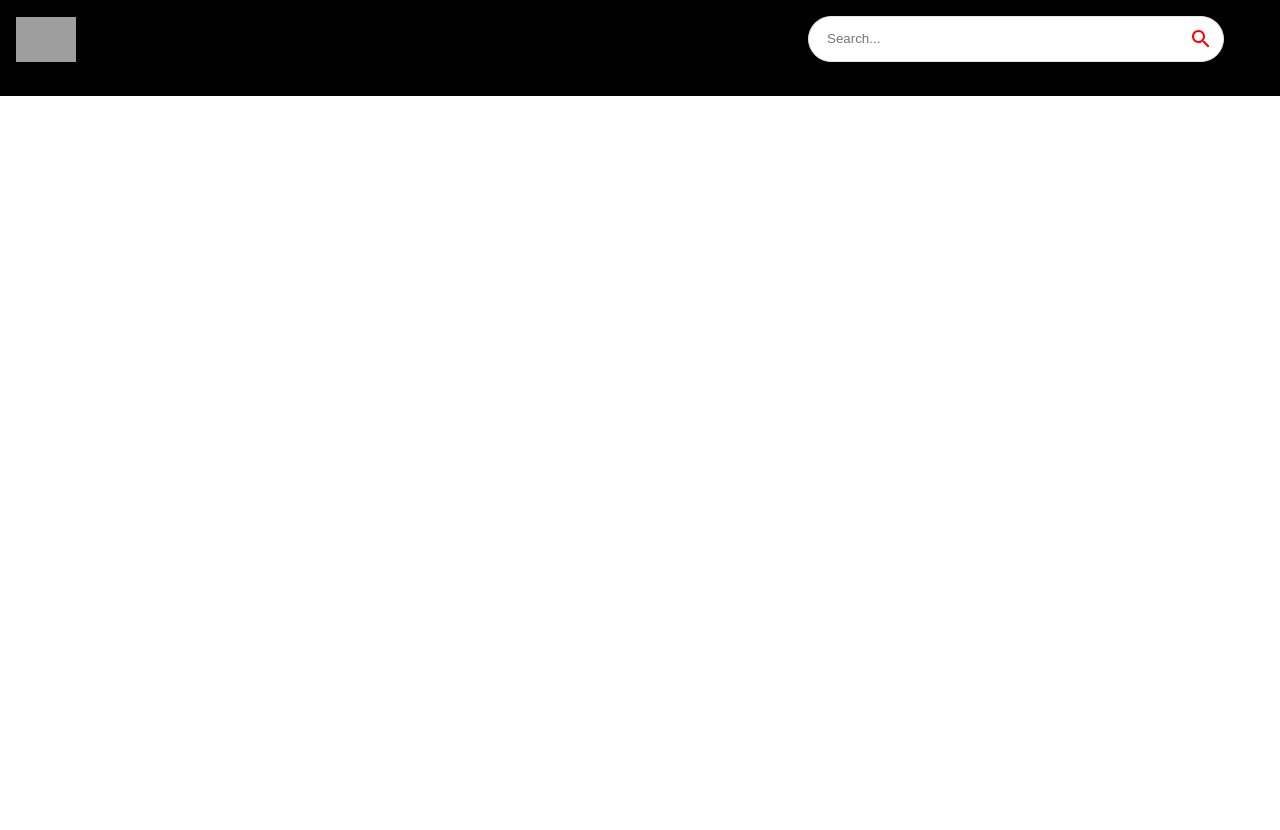
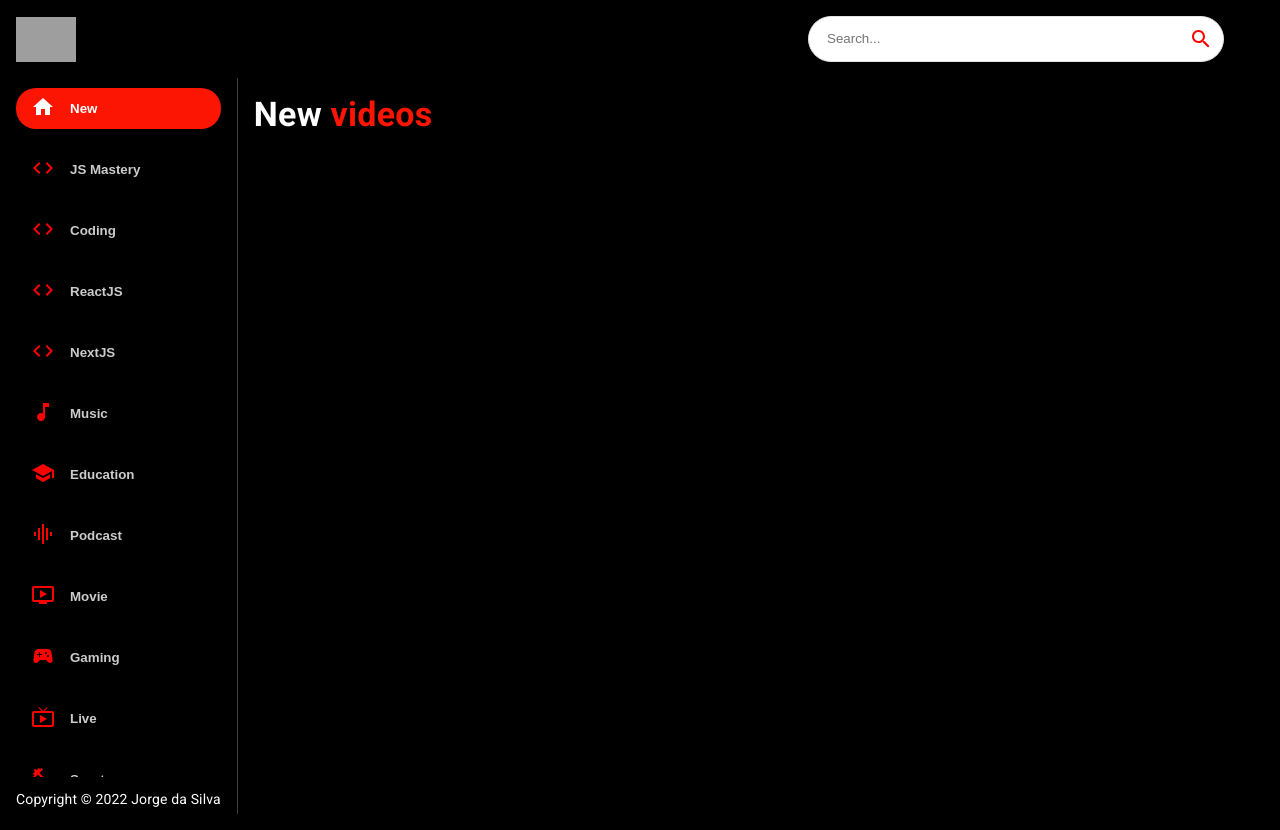
Before and after one commit to JorgeDaSilva72/youtube-clone-react, a React (Create React App) app: page / in a window 1280 px wide. Before the commit the page ends 800 px from the top, so only its background shows below. Built offline with nearby package versions, Linux system fonts and the light colour scheme; grey boxes are pictures that could not be loaded.

Commit message:
Création of Feed and Sidebar component

```diff
--- a/src/components/Feed.jsx
+++ b/src/components/Feed.jsx
@@ -1,7 +1,46 @@
-import React from "react";
+import React, { useEffect, useState } from "react";
+import { Box, Stack, Typography } from "@mui/material";
 
+import { Videos, Sidebar } from "./";
 const Feed = () => {
-  return <div>Feed</div>;
+  const [selectedCategory, setSelectedCategory] = useState("New");
+  return (
+    <Stack sx={{ flexDirection: { sx: "column", md: "row" } }}>
+      <Box
+        sx={{
+          height: { sx: "auto", md: "92vh" },
+          borderRight: "1px solid #3d3d3d",
+          px: { sx: 0, md: 2 },
+        }}
+      >
+        <Sidebar
+          selectedCategory={selectedCategory}
+          setSelectedCategory={setSelectedCategory}
+        />
+
+        <Typography
+          className="copyright"
+          variant="body2"
+          sx={{ mt: 1.5, color: "#fff" }}
+        >
+          Copyright © 2022 Jorge da Silva
+        </Typography>
+      </Box>
+
+      <Box p={2} sx={{ overflowY: "auto", height: "90vh", flex: 2 }}>
+        <Typography
+          variant="h4"
+          fontWeight="bold"
+          mb={2}
+          sx={{ color: "white" }}
+        >
+          {selectedCategory} <span style={{ color: "#FC1503" }}>videos</span>
+        </Typography>
+
+        <Videos />
+      </Box>
+    </Stack>
+  );
 };
 
 export default Feed;
--- /dev/null
+++ b/src/components/Sidebar.jsx
@@ -0,0 +1,43 @@
+import React from "react";
+import { Stack } from "@mui/material";
+
+import { categories } from "../utils/constants";
+
+const Categories = ({ selectedCategory, setSelectedCategory }) => (
+  <Stack
+    direction="row"
+    sx={{
+      overflowY: "auto",
+      height: { sx: "auto", md: "95%" },
+      flexDirection: { md: "column" },
+    }}
+  >
+    {categories.map((category) => (
+      <button
+        className="category-btn"
+        onClick={() => setSelectedCategory(category.name)}
+        style={{
+          background: category.name === selectedCategory && "#FC1503",
+          color: "white",
+        }}
+        key={category.name}
+      >
+        <span
+          style={{
+            color: category.name === selectedCategory ? "white" : "red",
+            marginRight: "15px",
+          }}
+        >
+          {category.icon}
+        </span>
+        <span
+          style={{ opacity: category.name === selectedCategory ? "1" : "0.8" }}
+        >
+          {category.name}
+        </span>
+      </button>
+    ))}
+  </Stack>
+);
+
+export default Categories;
--- /dev/null
+++ b/src/components/Videos.jsx
@@ -0,0 +1,7 @@
+import React from "react";
+
+const Videos = () => {
+  return <div>Videos</div>;
+};
+
+export default Videos;
--- a/src/components/index.js
+++ b/src/components/index.js
@@ -6,3 +6,5 @@ export { default as Navbar } from "./Navbar";
 export { default as VideoDetail } from "./VideoDetail";
 export { default as SearchFeed } from "./SearchFeed";
 export { default as SearchBar } from "./SearchBar";
+export { default as Sidebar } from "./Sidebar";
+export { default as Videos } from "./Videos";
```
